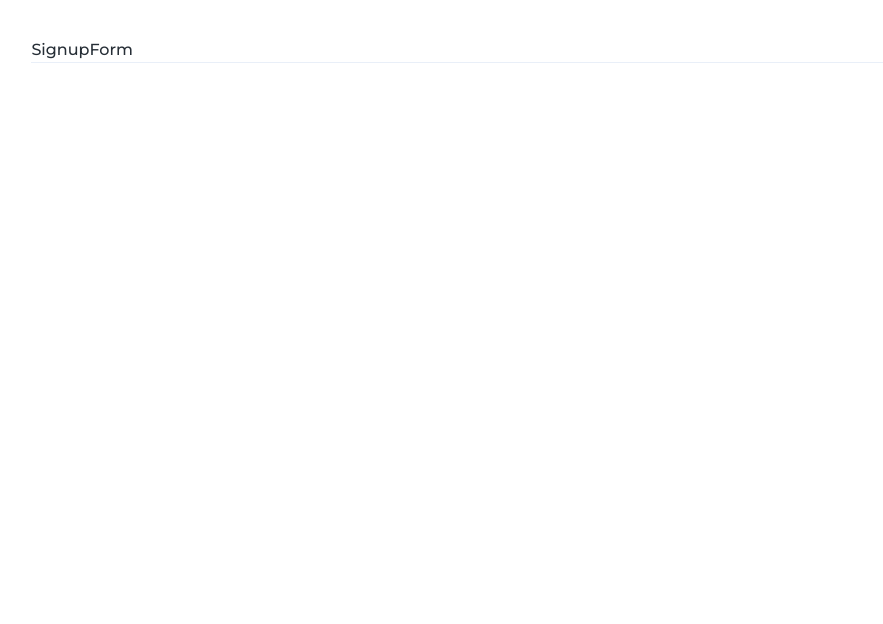
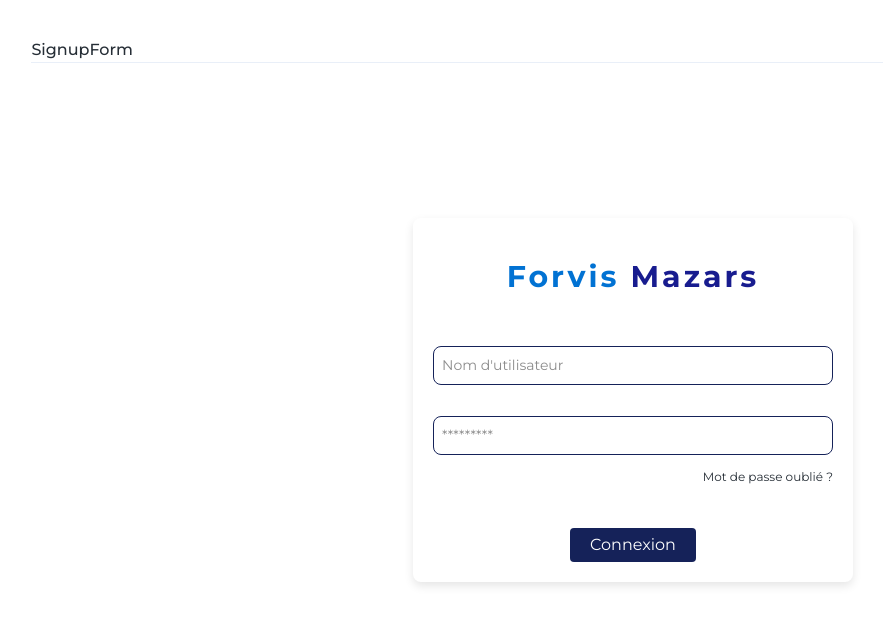
Before and after one commit to thaninamck/IT_Governance, a React (Vite) app in the folder frontend/: page /signupForm in a window 1280 px wide. Before the commit this address had no page. Shown: the top 624 px of the page, without its empty margins (7-890 px from the left). Built offline with nearby package versions, Linux system fonts and the light colour scheme.

Commit message:
Signup form

```diff
--- a/frontend/src/App.jsx
+++ b/frontend/src/App.jsx
@@ -36,6 +36,7 @@ import EvidenceList from './components/Evidences/EvidenceList';
 import Separator from './components/Decorators/Separator';
 import Test from './components/ModalWindows/Test';
 import ModalWindow from './components/ModalWindows/ControlModalWindow';
+import SignUpForm from './components/Forms/SignUpForm';
 
 
 function App() {
@@ -138,7 +139,7 @@ const rowsData3 = [
           <Route path="/coucheForm" element={<AddCoucheForm  title="" />} />
           <Route path="/categorieForm" element={<AddCategorieForm title="" />} />
           <Route path="/otp" element={<OTPPage/>} />
-
+          <Route path="/signupForm" element={<SignUpForm title="Forvis Mazars" />} />
 
           { /*-----------------tables-----------------------------*/  }
           <Route path='/table' element={<Table  columnsConfig={columnsConfig} rowsData={rowsData}   checkboxSelection={true} /> }/>
--- a/frontend/src/components/Forms/FormStyle.css
+++ b/frontend/src/components/Forms/FormStyle.css
@@ -41,6 +41,23 @@
     box-shadow: none;
   }
 
+  .signup_container .input-field {
+    border: 1.5px solid var(--blue-menu);
+
+  }
+  .signup_container .input-field::placeholder{
+    font-size: 14px;
+    color: var(--subfont-gray);
+  }
+  .signup_container p{
+    font-size: 30px;
+    letter-spacing: 3px;
+  }
+  .signup_container p span{
+
+    font-weight: 700;
+    letter-spacing: 3px;
+  }
   .appForm_container p {
     text-align: center;
     margin: 4% 0%;
@@ -106,3 +123,18 @@
 #multi-line-input{
   display: block;
 }
+
+.signup_container .forgot-password {
+  text-align: right;
+  width: 100%;
+  margin-top: 9px;
+}
+
+.signup_container .forgot-password a {
+  text-decoration: none;
+  font-size: 12px;
+}
+
+.signup_container .forgot-password a:hover {
+  text-decoration: underline;
+}
--- /dev/null
+++ b/frontend/src/components/Forms/SignUpForm.jsx
@@ -0,0 +1,60 @@
+import React, { useState } from 'react';
+import InputForm from './InputForm';
+import './FormStyle.css';
+import Button from '../Button';
+
+function SignUpForm({ title }) {
+    // États pour chaque champ
+      const [userName, setUserName] = useState('');
+      const [password, setPassword] = useState('');
+
+      const handleSubmit = (e) => {
+        e.preventDefault();
+        const formData = {
+          userName,
+          password,
+        };
+        console.log('Form Data:', formData);
+        alert('Sign up avec succès !');
+        // Vous pouvez envoyer les données via une API ici
+      };
+  return (
+
+    <form className="appForm_container signup_container" onSubmit={handleSubmit}>
+    {/* Titre dynamique */}
+    <p>
+    <span style={{ color: '#0172D3' }}>{title.split(' ')[0]}</span>{' '}
+  <span style={{ color: '#181C8F' }}>{title.split(' ')[1]}</span>
+  </p>
+
+    {/* Formulaire */}
+    <InputForm
+      type="text"
+      label=""
+      placeholder="Nom d'utilisateur"
+      width="400px"
+      flexDirection="column"
+      value={userName}
+      onChange={(e) => setUserName(e.target.value)}
+    />
+    <InputForm
+      type="password"
+      label=""
+      placeholder="*********"
+      width="400px"
+      flexDirection="column"
+      value={password}
+      onChange={(e) => setPassword(e.target.value)}
+    />
+   {/* Lien "Mot de passe oublié ?" positionné à droite */}
+   <div className="forgot-password">
+                <a href="/reset-password">Mot de passe oublié ?</a>
+            </div>
+
+    {/* Bouton Créer */}
+    <Button btnName="Connexion" type="submit" />
+  </form>
+  )
+}
+
+export default SignUpForm
```
